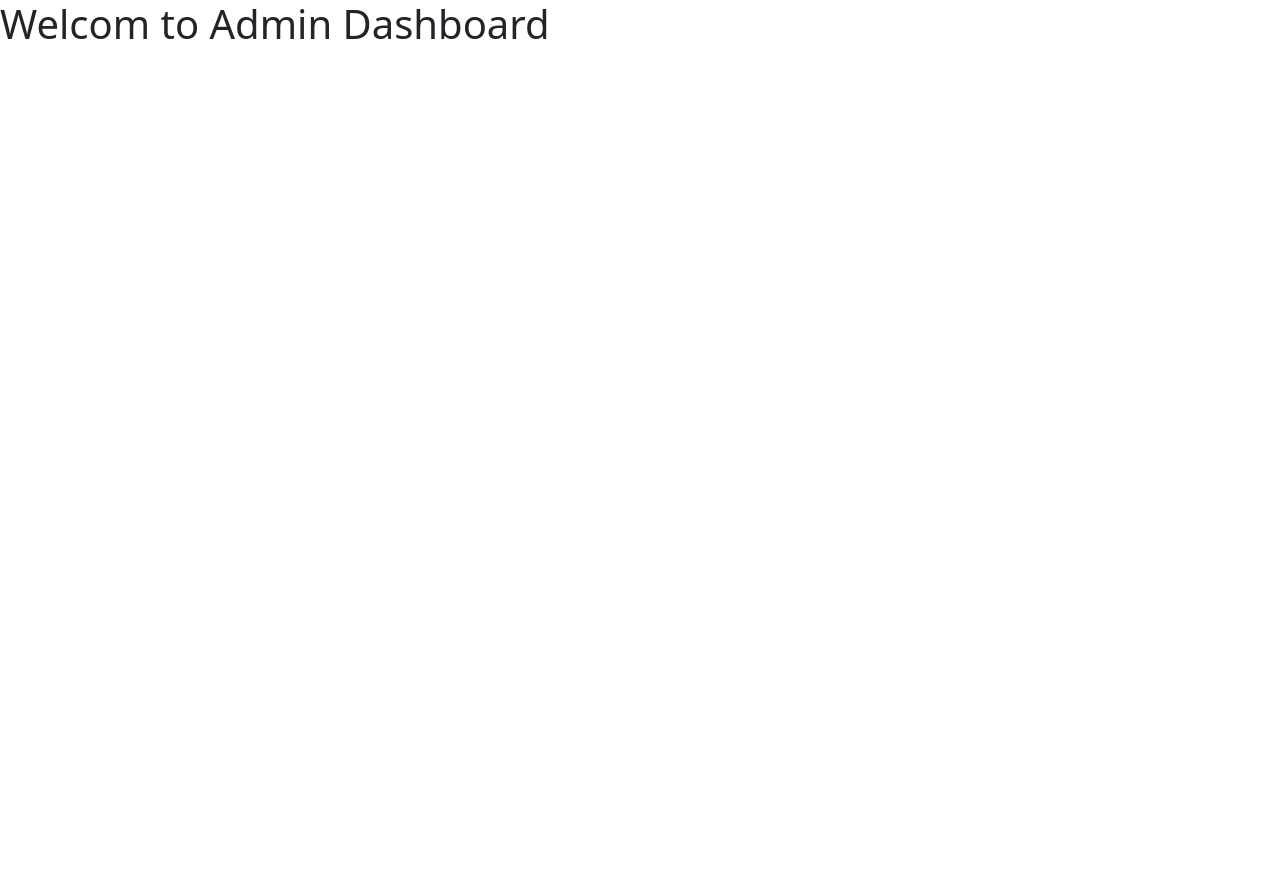
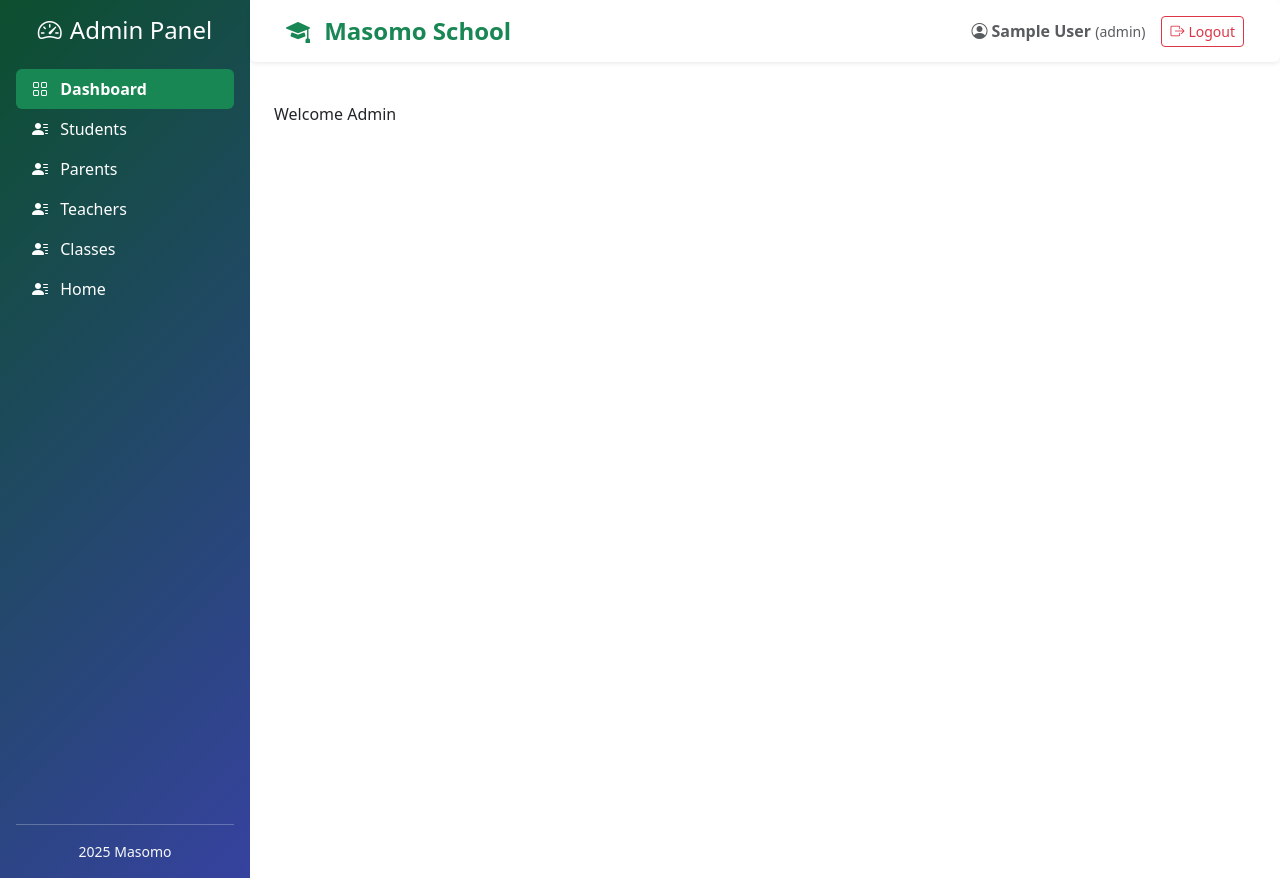
Before and after one commit to DALF-G/masomoschool, a React (Create React App) app: page /admin-dashboard in a window 1280 px wide. Before the commit the page ends 800 px from the top, so only its background shows below. Built offline with nearby package versions, Linux system fonts and the light colour scheme; sample sign-in values are in the browser's storage.

Commit message:
added code

```diff
--- a/package.json
+++ b/package.json
@@ -9,6 +9,7 @@
     "@testing-library/user-event": "^13.5.0",
     "axios": "^1.13.2",
     "bootstrap": "^5.3.8",
+    "bootstrap-icons": "^1.13.1",
     "jwt-decode": "^4.0.0",
     "react": "^19.2.0",
     "react-dom": "^19.2.0",
@@ -40,5 +41,8 @@
       "last 1 firefox version",
       "last 1 safari version"
     ]
+  },
+  "devDependencies": {
+    "@types/bootstrap": "^5.2.10"
   }
 }
--- a/src/App.js
+++ b/src/App.js
@@ -1,9 +1,11 @@
 import './App.css';
 import {BrowserRouter as Router, Routes, Route } from 'react-router-dom';
+import "bootstrap/dist/css/bootstrap.min.css";
+import 'bootstrap/dist/js/bootstrap.bundle.min.js';
+import "bootstrap/"
+import bootstrapBundleMin from 'bootstrap/dist/js/bootstrap.bundle.min.js';
+import "bootstrap-icons/font/bootstrap-icons.css";
 import Homecomponent from './components/Homecomponent';
-import "bootstrap/dist/css/bootstrap.min.css";
-import "bootstrap/dist/js/bootstrap.bundle.min.js";
-import "bootstrap/"
 import Registercomponent from './components/Registercomponent';
 import Logincomponent from './components/Logincomponent';
 import Notfound from './components/Notfound';
@@ -16,6 +18,10 @@ import TeacherLayout from './components/teacher/TeacherLayout';
 import ParentLayout from './components/parent/ParentLayout';
 import ParentDashboard from './components/parent/ParentDashboard';
 import NotAuthorized from './components/NotAuthorized';
+import Student from './components/admin/Student';
+import Classes from './components/admin/Classes';
+import Parents from './components/admin/Parents';
+import Teachers from './components/admin/Teachers';
 function App() {
   return (
     <Router>
@@ -32,6 +38,10 @@ function App() {
        }
        >
         <Route path='' element={<AdminDashboard/>} />
+        <Route path='teachers' element={<Teachers/>} />
+        <Route path='parents' element={<Parents/>} />
+        <Route path='students' element={<Student/>} />
+        <Route path='classes' element={<Classes/>} />
        </Route>
 
        {/* Below are the teacher routes */}
--- /dev/null
+++ b/src/components/DashboardNavbar.jsx
@@ -0,0 +1,30 @@
+import React, { useContext } from 'react'
+import { AuthContext } from '../context/AuthContext'
+
+const DashboardNavbar = () => {
+    // get the logged in user and the logout function using useContext hook from AuthContext
+    const {user, logout} = useContext(AuthContext);
+
+  return (
+   <nav className="navbar navbar-expand-lg bg-white shadow-sm px-4 py-2 mb-3 rounded">
+    <div className="container-fluid d-flex justify-content-between align-items-center">
+        <span className="navbar-brand fw-bold text-success fs-4">
+            <i className="bi bi-mortarboard-fill me-2"></i> Masomo School
+        </span>
+
+        <div className="d-flex align-items-center">
+            <span className="me-3 text-muted">
+                <i className="bi bi-person-circle me-1"></i>
+                <strong>{user?.name}</strong> <small className='text-muted'>({user?.role})</small>
+            </span>
+
+            <button className='btn btn-sm btn-outline-danger d-flex align-items-center' onClick={logout}>
+                <i className="bi bi-box-arrow-right me-1"></i> Logout
+            </button>
+        </div>
+    </div>
+   </nav>
+  )
+}
+
+export default DashboardNavbar
--- a/src/components/OurNavbar.jsx
+++ b/src/components/OurNavbar.jsx
@@ -1,5 +1,6 @@
 import React from 'react'
 import { Link } from 'react-router-dom'
+
 
 const OurNavbar = () => {
   return (
@@ -10,7 +11,7 @@ const OurNavbar = () => {
             <Link className='navbar-brand' to={'/'}>Masomo Plus School</Link>
 
             {/* below is the toggle button - Either to expand or collapse contents of the navbar */}
-            <button className="navbar-toggler" type='button' data-bs-toggle="collapse" data-bs-target="#navbarnav" aria-expanded="false">
+            <button className="navbar-toggler" type='button' data-bs-toggle="collapse" data-bs-target="#navbarnav" aria-expanded="false" aria-label="Toggle navigation">
               <span className='navbar-toggler-icon'></span>
             </button>
 
--- a/src/components/admin/AdminLayout.jsx
+++ b/src/components/admin/AdminLayout.jsx
@@ -1,9 +1,23 @@
 import React from 'react'
+import { Outlet } from 'react-router-dom';
+import DashboardNavbar from '../DashboardNavbar';
+import SideBar from './SideBar';
+
 
 const AdminLayout = () => {
   return (
-    <div>
-      <h1>Welcom to Admin Dashboard</h1>
+    <div className='d-flex'>
+      <SideBar/>
+
+      <div className="flex-grow-1">
+        <DashboardNavbar/>
+
+        {/* Main area where the routed page content will be displayed */}
+        <main className="p-4 vh-100">
+          {/* Outlet renders the matched child route's elements */}
+          <Outlet/>
+        </main>
+      </div>
     </div>
   )
 }
--- /dev/null
+++ b/src/components/admin/Classes.jsx
@@ -0,0 +1,11 @@
+import React from 'react'
+
+const Classes = () => {
+  return (
+    <div>
+      <h1>Class contents shall appear here</h1>
+    </div>
+  )
+}
+
+export default Classes
--- /dev/null
+++ b/src/components/admin/Parents.jsx
@@ -0,0 +1,11 @@
+import React from 'react'
+
+const Parents = () => {
+  return (
+    <div>
+      <h1>Parent contents shall appear here</h1>
+    </div>
+  )
+}
+
+export default Parents
--- /dev/null
+++ b/src/components/admin/SideBar.jsx
@@ -0,0 +1,92 @@
+import { NavLink } from "react-router-dom";
+
+const SideBar = ()=>{
+    return(
+        <div
+        className="text-white d-flex flex-column p-3"
+        style={{
+            width: '250px',
+            background: 'linear-gradient(135deg,rgb(12, 79, 46),rgb(54, 66, 159))',
+        }}
+        >
+        <h4 className="text-center mb-4">
+            <i className="bi bi-speedometer2 me-2"></i>Admin Panel
+        </h4>
+        <ul className="nav nav-pills flex-column mb-auto">
+            <li className="nav-item">
+                <NavLink
+                to="/admin-dashboard"
+                end
+                className={({ isActive }) =>
+                    isActive? 'nav-link bg-success text-white fw-bold' : 'nav-link text-white'
+                }
+                >
+                    <i className="bi bi-grid me-2"></i> Dashboard
+                </NavLink>
+            </li>
+
+            <li>
+                <NavLink
+                to={"/admin-dashboard/students"}
+                className={({ isActive }) =>
+                    isActive? 'nav-link bg-success text-white fw-bold' : 'nav-link text-white'
+                }
+                >
+                    <i className="bi bi-person-lines-fill me-2"></i> Students
+                </NavLink>
+            </li>
+
+            <li>
+                <NavLink
+                to={"/admin-dashboard/parents"}
+                className={({ isActive }) =>
+                    isActive? 'nav-link bg-success text-white fw-bold' : 'nav-link text-white'
+                }
+                >
+                    <i className="bi bi-person-lines-fill me-2"></i> Parents
+                </NavLink>
+            </li>
+
+            <li>
+                <NavLink
+                to={"/admin-dashboard/teachers"}
+                className={({ isActive }) =>
+                    isActive? 'nav-link bg-success text-white fw-bold' : 'nav-link text-white'
+                }
+                >
+                    <i className="bi bi-person-lines-fill me-2"></i> Teachers
+                </NavLink>
+            </li>
+
+            <li>
+                <NavLink
+                to={"/admin-dashboard/classes"}
+                className={({ isActive }) =>
+                    isActive? 'nav-link bg-success text-white fw-bold' : 'nav-link text-white'
+                }
+                >
+                    <i className="bi bi-person-lines-fill me-2"></i> Classes
+                </NavLink>
+            </li>
+
+            <li>
+                <NavLink
+                to={"/"}
+                className={({ isActive }) =>
+                    isActive? 'nav-link bg-success text-white fw-bold' : 'nav-link text-white'
+                }
+                >
+                    <i className="bi bi-person-lines-fill me-2"></i> Home
+                </NavLink>
+            </li>
+        </ul>
+
+        <hr/>
+        <div className="text-center small">
+            <span className="text-light"> 2025 Masomo</span>
+        </div>
+        </div>
+    );
+};
+
+export default SideBar;
--- /dev/null
+++ b/src/components/admin/Student.jsx
@@ -0,0 +1,11 @@
+import React from 'react'
+
+const Student = () => {
+  return (
+    <div>
+      <h1>Student contents shall appear here</h1>
+    </div>
+  )
+}
+
+export default Student
--- /dev/null
+++ b/src/components/admin/Teachers.jsx
@@ -0,0 +1,11 @@
+import React from 'react'
+
+const Teachers = () => {
+  return (
+    <div>
+      <h1>Teacher contents shall appear here</h1>
+    </div>
+  )
+}
+
+export default Teachers
```
Also changed, not shown: 1 other file (tests, documents, lock files or other folders).
